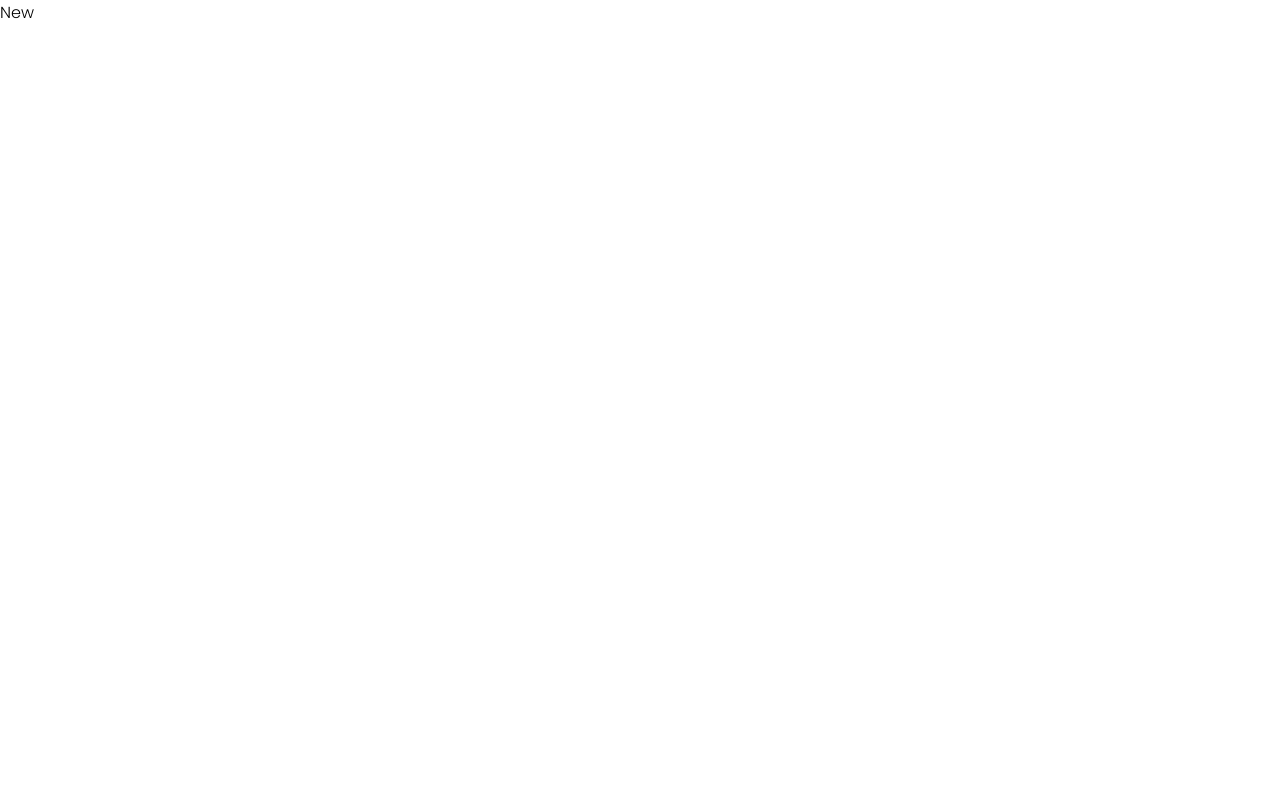
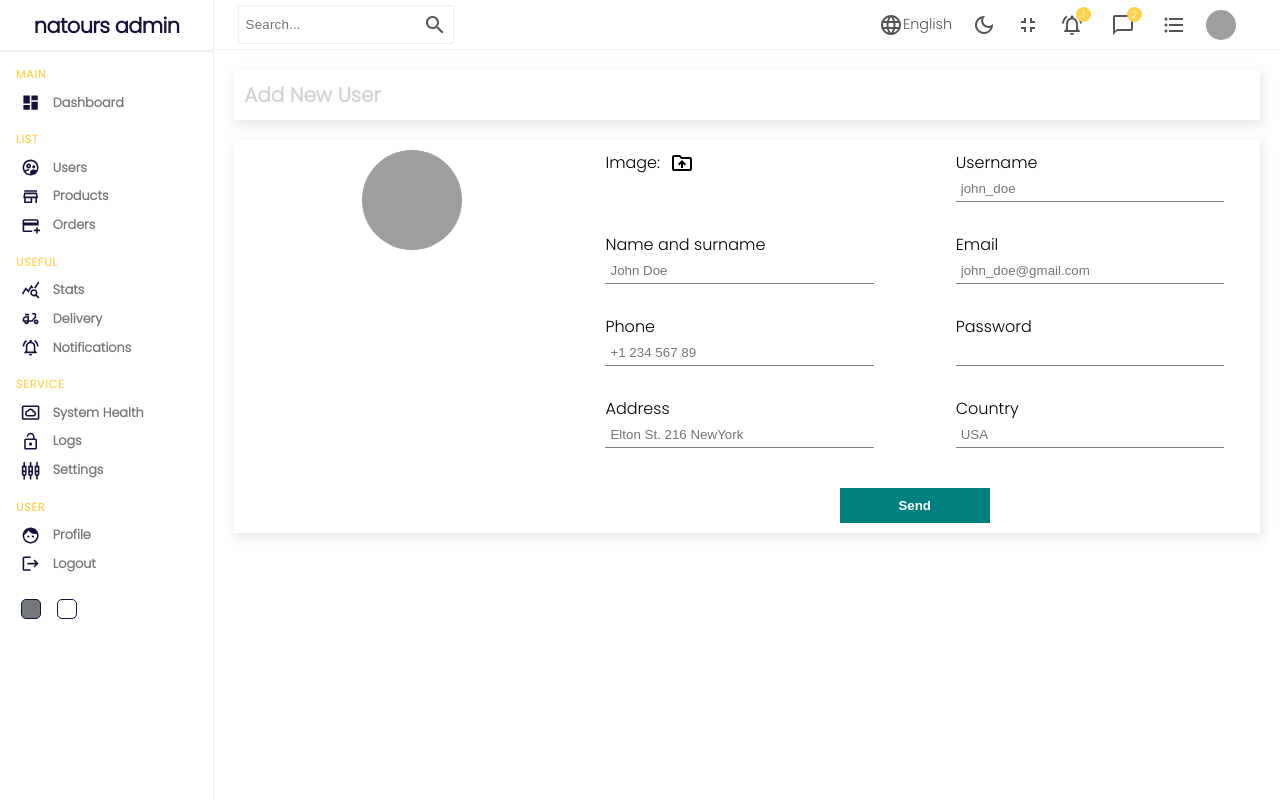
Before and after one commit to Moh-mmed/admin-dashboard, a React (Create React App) app: page /users/new in a window 1280 px wide. Built offline with nearby package versions, Linux system fonts and the light colour scheme; grey boxes are pictures that could not be loaded.

Commit message:
add new item form page

```diff
--- a/src/App.js
+++ b/src/App.js
@@ -6,6 +6,8 @@ import List from './pages/list/List';
 import Single from './pages/single/Single';
 import New from './pages/new/New';
 import Error from './pages/error/Error';
+import { userInputs } from './formSource';
+import { productInputs } from './formSource';
 
 function App() {
   return (
@@ -16,12 +18,18 @@ function App() {
         <Route path="/users">
           <Route index element={<List />} />
           <Route path=":userId" element={<Single />} />
-          <Route path="new" element={<New />} />
+          <Route
+            path="new"
+            element={<New inputs={userInputs} title="Add New User" />}
+          />
         </Route>
         <Route path="/products">
           <Route index element={<List />} />
           <Route path=":productId" element={<Single />} />
-          <Route path="new" element={<New />} />
+          <Route
+            path="new"
+            element={<New inputs={productInputs} title="Add New Product" />}
+          />
         </Route>
         <Route path="*" element={<Error />} />
       </Routes>
--- /dev/null
+++ b/src/formSource.js
@@ -0,0 +1,76 @@
+export const userInputs = [
+  {
+    id: 1,
+    label: "Username",
+    type: "text",
+    placeholder: "john_doe",
+  },
+  {
+    id: 2,
+    label: "Name and surname",
+    type: "text",
+    placeholder: "John Doe",
+  },
+  {
+    id: 3,
+    label: "Email",
+    type: "mail",
+    placeholder: "john_doe@gmail.com",
+  },
+  {
+    id: 4,
+    label: "Phone",
+    type: "text",
+    placeholder: "+1 234 567 89",
+  },
+  {
+    id: 5,
+    label: "Password",
+    type: "password",
+  },
+  {
+    id: 6,
+    label: "Address",
+    type: "text",
+    placeholder: "Elton St. 216 NewYork",
+  },
+  {
+    id: 7,
+    label: "Country",
+    type: "text",
+    placeholder: "USA",
+  },
+];
+
+export const productInputs = [
+  {
+    id: 1,
+    label: "Title",
+    type: "text",
+    placeholder: "Apple Macbook Pro",
+  },
+  {
+    id: 2,
+    label: "Description",
+    type: "text",
+    placeholder: "Description",
+  },
+  {
+    id: 3,
+    label: "Category",
+    type: "text",
+    placeholder: "Computers",
+  },
+  {
+    id: 4,
+    label: "Price",
+    type: "text",
+    placeholder: "100",
+  },
+  {
+    id: 5,
+    label: "Stock",
+    type: "text",
+    placeholder: "in stock",
+  },
+];
--- a/src/pages/new/New.js
+++ b/src/pages/new/New.js
@@ -1,9 +1,58 @@
-import './new.scss'
+import "./new.scss";
+import Sidebar from "../../components/sidebar/Sidebar";
+import Navbar from "../../components/navbar/Navbar";
+import DriveFolderUploadOutlinedIcon from "@mui/icons-material/DriveFolderUploadOutlined";
+import { useState } from "react";
 
-const New = () => {
+const New = ({ inputs, title }) => {
+  const [file, setFile] = useState("");
+
   return (
-    <div>New</div>
-  )
-}
+    <div className="new">
+      <Sidebar />
+      <div className="newContainer">
+        <Navbar />
+        <div className="top">
+          <h1>{title}</h1>
+        </div>
+        <div className="bottom">
+          <div className="left">
+            <img
+              src={
+                file
+                  ? URL.createObjectURL(file)
+                  : "https://icon-library.com/images/no-image-icon/no-image-icon-0.jpg"
+              }
+              alt=""
+            />
+          </div>
+          <div className="right">
+            <form>
+              <div className="formInput">
+                <label htmlFor="file">
+                  Image: <DriveFolderUploadOutlinedIcon className="icon" />
+                </label>
+                <input
+                  type="file"
+                  id="file"
+                  onChange={(e) => setFile(e.target.files[0])}
+                  style={{ display: "none" }}
+                />
+              </div>
 
-export default New
+              {inputs.map((input) => (
+                <div className="formInput" key={input.id}>
+                  <label>{input.label}</label>
+                  <input type={input.type} placeholder={input.placeholder} />
+                </div>
+              ))}
+              <button>Send</button>
+            </form>
+          </div>
+        </div>
+      </div>
+    </div>
+  );
+};
+
+export default New;
--- a/src/pages/new/new.scss
+++ b/src/pages/new/new.scss
@@ -0,0 +1,77 @@
+.new {
+    width: 100%;
+    display: flex;
+
+    .newContainer {
+        flex: 5;
+
+        .top,
+        .bottom {
+            -webkit-box-shadow: 2px 4px 10px 1px rgba(0, 0, 0, 0.47);
+            box-shadow: 2px 4px 10px 1px rgba(201, 201, 201, 0.47);
+            padding: 10px;
+            margin: 20px;
+            display: flex;
+
+            h1 {
+                color: lightgray;
+                font-size: 20px;
+            }
+
+            .left {
+                flex: 1;
+                text-align: center;
+
+                img {
+                    width: 100px;
+                    height: 100px;
+                    border-radius: 50%;
+                    object-fit: cover;
+                }
+            }
+
+            .right {
+                flex: 2;
+
+                form {
+                    display: flex;
+                    flex-wrap: wrap;
+                    gap: 30px;
+                    justify-content: space-around;
+
+                    .formInput {
+                        width: 40%;
+
+                        label {
+                            display: flex;
+                            align-items: center;
+                            gap: 10px;
+
+                            .icon {
+                                cursor: pointer;
+                            }
+                        }
+
+                        input {
+                            width: 100%;
+                            padding: 5px;
+                            border: none;
+                            border-bottom: 1px solid gray;
+                        }
+                    }
+
+                    button {
+                        width: 150px;
+                        padding: 10px;
+                        border: none;
+                        background-color: teal;
+                        color: white;
+                        font-weight: bold;
+                        cursor: pointer;
+                        margin-top: 10px;
+                    }
+                }
+            }
+        }
+    }
+}
```
